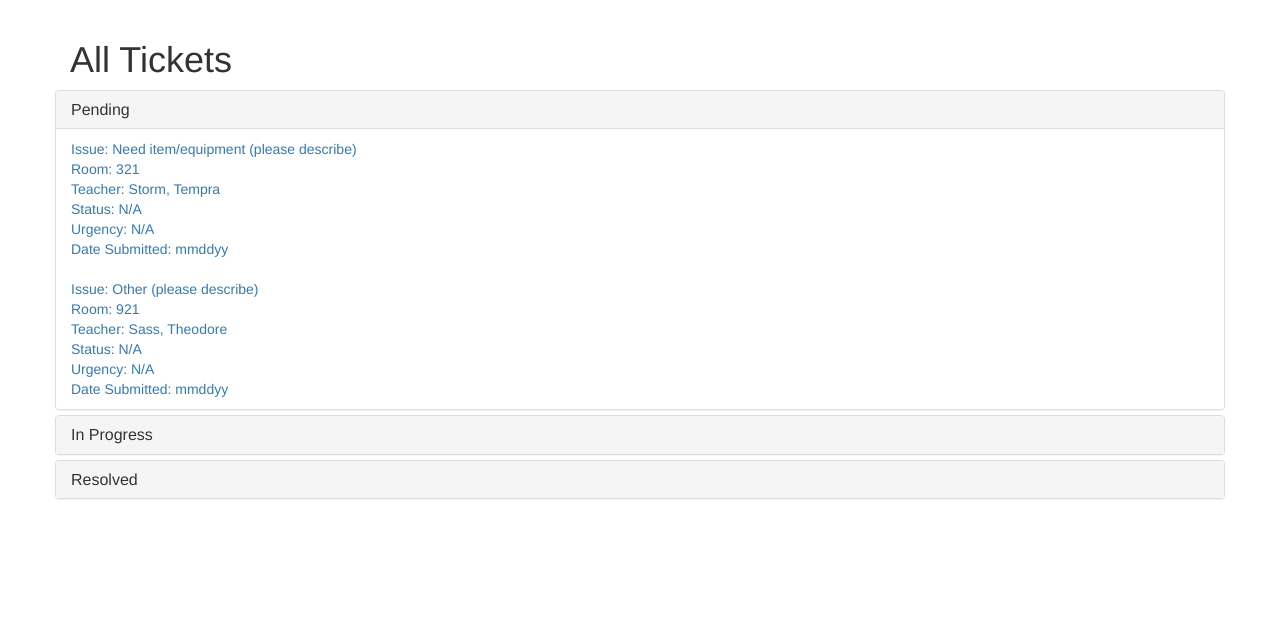
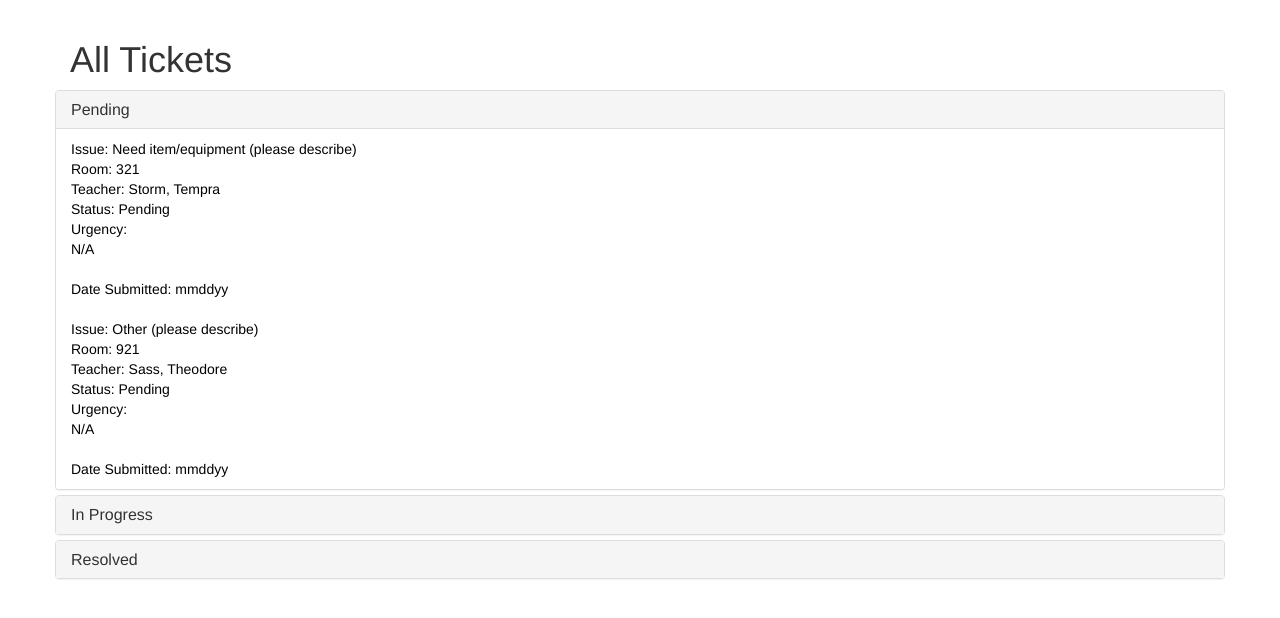
Before and after one commit to billywongstuy/BrevityFinesse-SDSpr17FP, a Flask app: page /all_tickets in a window 1280 px wide, after a click on "Pending". Shown: the part 51-669 px from the top of the page. Run offline with Flask 2, Linux system fonts and the light colour scheme; a user stored in the database is signed in; data comes from the database, SQL or seed files in the repository; some libraries are stand-ins or nearby versions.

Commit message:
styling pages and getting rid of when

```diff
--- a/app.py
+++ b/app.py
@@ -228,23 +228,25 @@ def ticket(tid):
     status = int(request.form['status'])
     urgency = int(request.form['urgency'])
 
+    '''
     if status >= 2:
         w = request.form['when']
         pattern = '%Y-%m-%dT%H:%M'
         when = int(mktime(strptime(w,pattern))) #epoch conversion
     else:
         when = None
+    '''
 
-    tix.update_ticket(tid,tech,urgency,status,when) # update the ticket
+    tix.update_ticket(tid,tech,urgency,status) # update the ticket
 
     # SENDING EMAIL
     t_name = tix.get_name(int(tid))
     t_name = t_name[(t_name.find(',')+2):] + ' ' + t_name[:t_name.find(',')]
-    full_status = str(statuses[status]) if when == None else str(statuses[status] + ' ' + w.replace('T',' '))
+    status = statuses[status]
 
     t_email = tix.get_email(int(tid))
     subj = 'StuyTix: Ticket #%d Status Changed' % (int(tid))
-    body = e_mail.get_update_body(t_name, full_status, urgencies[urgency])
+    body = e_mail.get_update_body(t_name, status, urgencies[urgency])
 
     e_mail.send_msg_one(t_email,subj,body)
 
--- a/static/css/tickets.css
+++ b/static/css/tickets.css
@@ -1,9 +1,25 @@
 .ticket-link {
     text-decoration: none;
     transition: background-color 0.1s;
+    color: black;
 }
 
 .ticket-link:hover {
     text-decoration: none;
     background-color: #ddd;
 }
+
+.HighUrgency {
+    color: red;
+    display: inline-block;
+}
+
+.MediumUgency {
+    color: orange;
+    display: inline-block;
+}
+
+.LowUrgency {
+    color: blue;
+    display: inline;
+}
--- a/templates/tickets-all.html
+++ b/templates/tickets-all.html
@@ -40,10 +40,16 @@
 
 	  <div class="panel-collapse collapse" id="pending">
 	    <ul class="list-group">
-	    {% for ticket in pending %}
-
-	      <a class="ticket-link" href="/ticket/{{ticket.primary_key}}"><li class="list-group-item ticket-link">Issue: {{ticket.tix_subject}}<br>Room: {{ticket.room_num}}<br>Teacher: {{ticket.teacher_name}}<br>Status: {{ticket.when if ticket.when else "N/A"}}<br>Urgency: {{ticket.urgency if ticket.urgency else "N/A"}}<br>Date Submitted: {{ticket.date_of_ticket}}</li></a>
-	    {% endfor %}
+	      {% for ticket in pending %}
+	      <a class="ticket-link" href="/ticket/{{ticket.primary_key}}">
+		<li class="list-group-item ticket-link">Issue: {{ticket.tix_subject}}<br>
+		  Room: {{ticket.room_num}}<br>Teacher: {{ticket.teacher_name}}<br>
+		  Status: {{ticket.status}}<br>
+		  Urgency: <div class="{{ticket.urgency}}Urgency">{{ticket.urgency if ticket.urgency else "N/A"}}</div><br>
+		  Date Submitted: {{ticket.date_of_ticket}}
+		</li>
+	      </a>
+	      {% endfor %}
 	    </ul>
 	  </div>
 	</div>
@@ -60,7 +66,14 @@
 	  <div class="panel-collapse collapse" id="progress">
 	    <ul class="list-group">
 	      {% for ticket in progress %}
-	      <a class="ticket-link" href="/ticket/{{ticket.primary_key}}"><li class="list-group-item ticket-link">Issue: {{ticket.tix_subject}}<br>Room: {{ticket.room_num}}<br>Teacher: {{ticket.teacher_name}}<br>Status: {{ticket.when if ticket.when else "N/A"}}<br>Urgency: {{ticket.urgency if ticket.urgency else "N/A"}}<br>Date Submitted: {{ticket.date_of_ticket}}</li></a>
+	      <a class="ticket-link" href="/ticket/{{ticket.primary_key}}">
+		<li class="list-group-item ticket-link">Issue: {{ticket.tix_subject}}<br>
+		  Room: {{ticket.room_num}}<br>Teacher: {{ticket.teacher_name}}<br>
+		  Status: {{ticket.status}}<br>
+		  Urgency: <div class="{{ticket.urgency}}Urgency">{{ticket.urgency if ticket.urgency else "N/A"}}</div><br>
+		  Date Submitted: {{ticket.date_of_ticket}}
+		</li>
+	      </a>
 	      {% endfor %}
 	    </ul>
 	  </div>
@@ -78,9 +91,16 @@
 
 	  <div class="panel-collapse collapse" id="resolved">
 	    <ul class="list-group">
-	    {% for ticket in done %}
-	      <a class="ticket-link" href="/ticket/{{ticket.primary_key}}"><li class="list-group-item ticket-link">Issue: {{ticket.tix_subject}}<br>Room: {{ticket.room_num}}<br>Teacher: {{ticket.teacher_name}}<br>Status: {{ticket.when if ticket.when else "N/A"}}<br>Urgency: {{ticket.urgency if ticket.urgency else "N/A"}}<br>Date Submitted: {{ticket.date_of_ticket}}</li></a>
-	    {% endfor %}
+	      {% for ticket in done %}
+	      <a class="ticket-link" href="/ticket/{{ticket.primary_key}}">
+		<li class="list-group-item ticket-link">Issue: {{ticket.tix_subject}}<br>
+		  Room: {{ticket.room_num}}<br>Teacher: {{ticket.teacher_name}}<br>
+		  Status: {{ticket.status}}<br>
+		  Urgency: <div class="{{ticket.urgency}}Urgency">{{ticket.urgency if ticket.urgency else "N/A"}}</div><br>
+		  Date Submitted: {{ticket.date_of_ticket}}
+		</li>
+	      </a>
+	      {% endfor %}
 	    </ul>
 	  </div>
 	</div>
--- a/utils/email_handler.py
+++ b/utils/email_handler.py
@@ -147,7 +147,7 @@ def get_update_body(t_name, full_status, urgency):
 %s,
 
 <p>
-Your ticket status has changed to %s </br>
+Your ticket status has changed to %s <br>
 Urgency: %s
 </p>
 
@@ -167,8 +167,8 @@ A new ticket has been submitted!
 </p>
 
 <p>
-Issue: %s </br>
-Room: %d </br>
+Issue: %s <br>
+Room: %d <br>
 Teacher: %s
 </p>
 
--- a/utils/tickets_manager.py
+++ b/utils/tickets_manager.py
@@ -10,8 +10,8 @@ f = "data/tix.db"
 #----------------------------
 statuses = {0:'Pending',
             1:'Resolved',
-            2:'Coming at',
-            3: 'Deferred to'}
+            2:'Coming ASAP',
+            3:'Deferred'}
 
 #--------------------
 # Time display
@@ -65,11 +65,11 @@ def add_ticket(username,teacher,date,room,subject,urgency,body=None,email=None):
 #------------------------------
 # Tech accepts/updates ticket
 #------------------------------
-def update_ticket(key,tech,urgency,status,when):
+def update_ticket(key,tech,urgency,status):
     db = connect(f)
     c = db.cursor()
-    query = ("UPDATE tickets SET tech_name=?, urgency=?, status=?, resp_time=? WHERE primary_key=?")
-    c.execute(query,(tech,urgency,status,when,key,))
+    query = ("UPDATE tickets SET tech_name=?, urgency=?, status=?  WHERE primary_key=?")
+    c.execute(query,(tech,urgency,status,key,))
     db.commit()
     db.close()
     return "Ticket accepted!"
```
Also changed, not shown: templates/ticket.html (+53 -69 lines).
